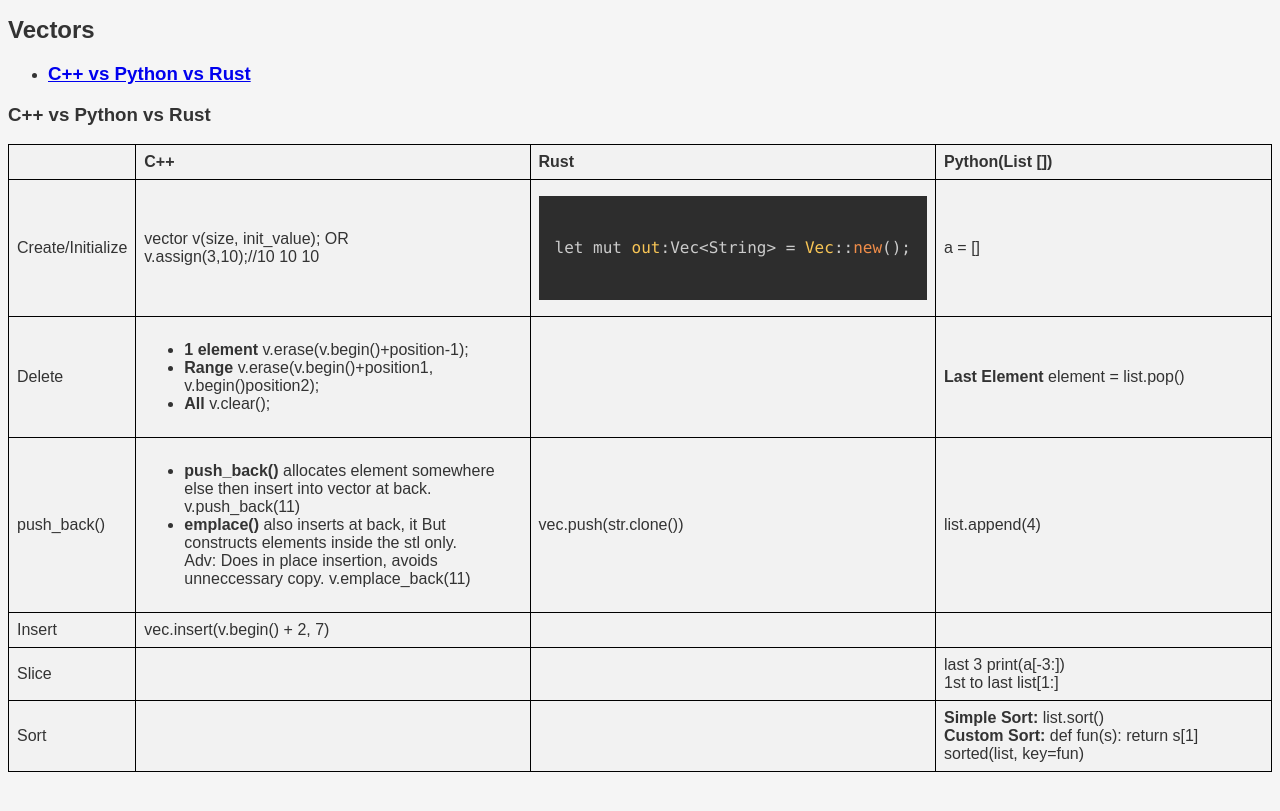
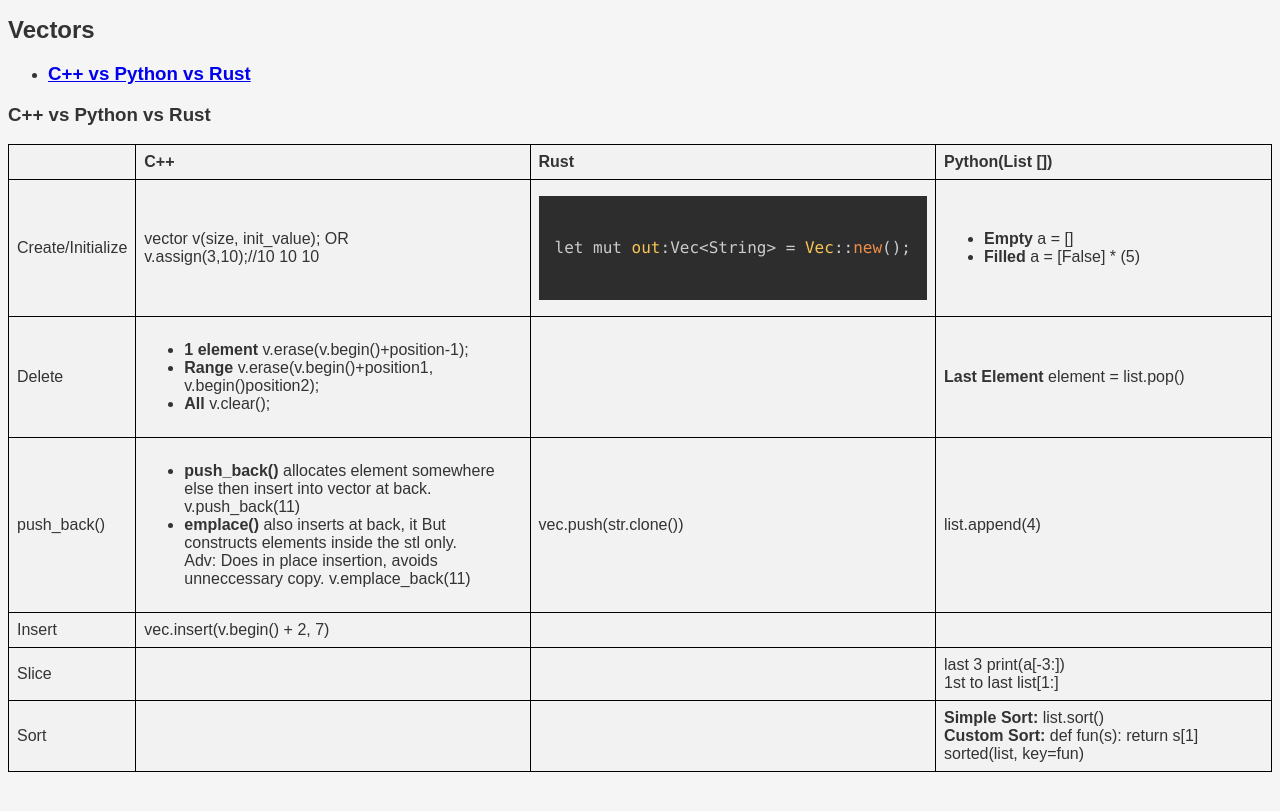
Before and after one commit to code-with-amitk/code-with-amitk.github.io, a Jekyll site: the page docs/Languages/Programming/C++/STL/Containers/Seqeunce_Containers/vector.html, which Jekyll copies as it is, in a window 1280 px wide. Shown: the top 811 px of the page. Built offline with Jekyll 4.4.1, drawn with Linux system fonts in a browser that asks for light colours.

Commit message:
Update vector.html

```diff
--- a/docs/Languages/Programming/C++/STL/Containers/Seqeunce_Containers/vector.html
+++ b/docs/Languages/Programming/C++/STL/Containers/Seqeunce_Containers/vector.html
@@ -30,7 +30,12 @@
 let mut out:Vec&lt;String> = Vec::new();
                 </code></pre>
             </td>
-            <td>a = []</td>
+            <td>
+                <ul>
+                    <li><b>Empty</b> a = []</li>
+                    <li><b>Filled</b> a = [False] * (5)</li>
+                </ul>
+            </td>
         </tr>
         <tr>
             <td>Delete</td>
```
